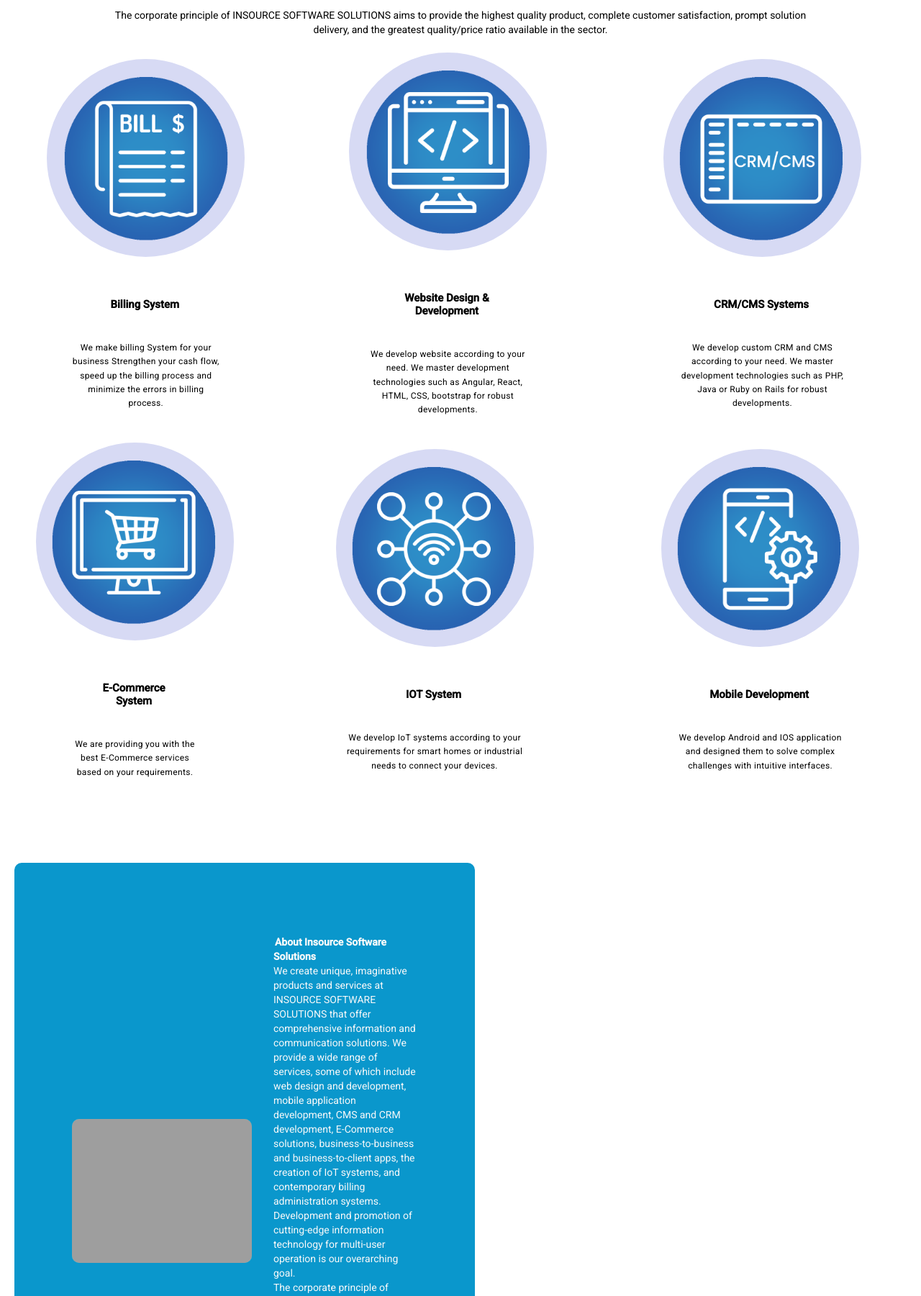
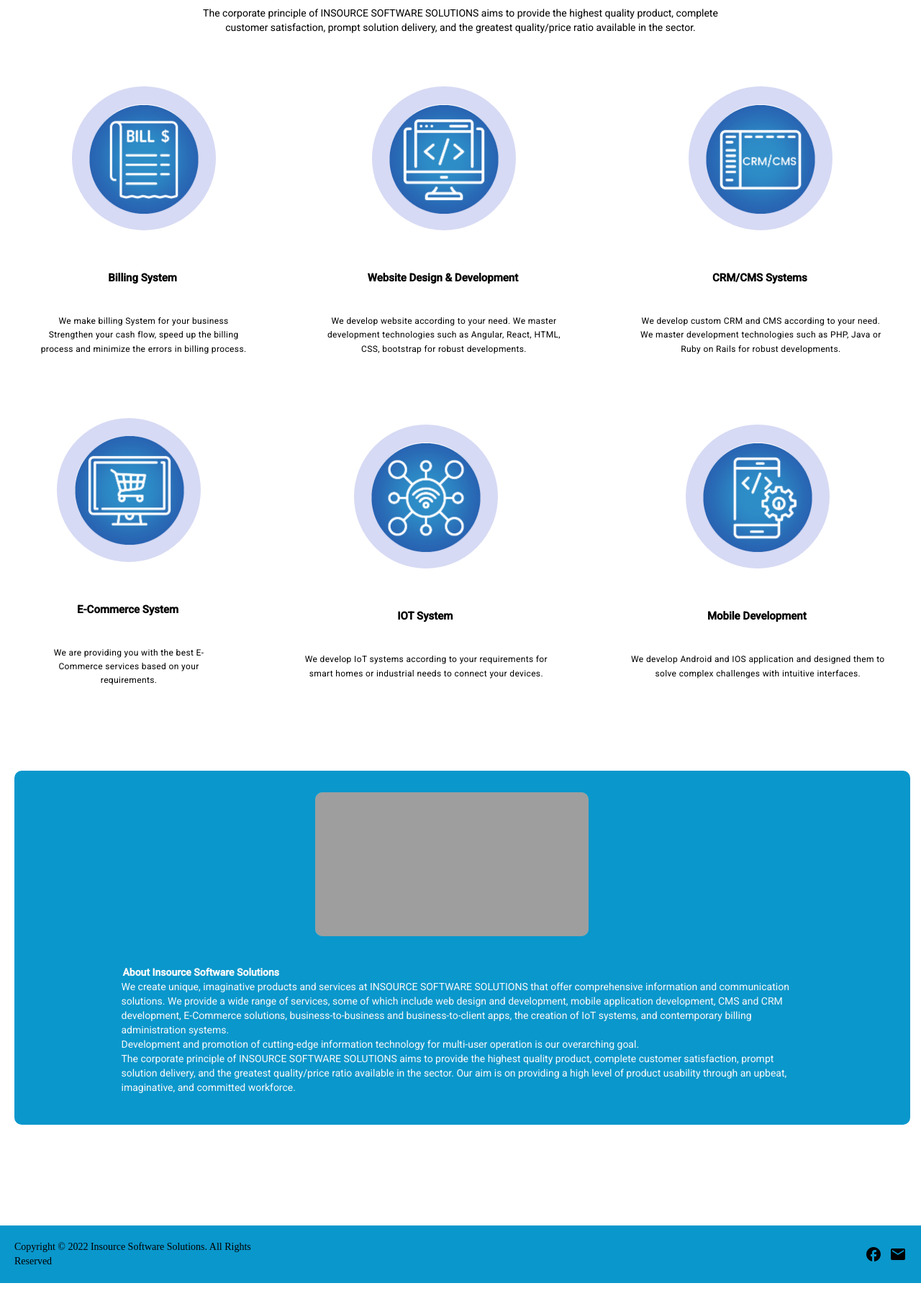
Before and after one commit to InSourceSolutions/insource-solutions-web, an Angular app: page /about-us in a window 1280 px wide. Shown: the part 710-2511 px from the top of the page at 72% size. Built offline with nearby package versions, Linux system fonts and the light colour scheme; grey boxes are pictures that could not be loaded.

Commit message:
conent is updated

```diff
--- a/src/app/about-us/about-us.component.html
+++ b/src/app/about-us/about-us.component.html
@@ -18,20 +18,20 @@
     <h2 class="heading-content">
       About Us
     </h2>
-    <p style="width:80%; text-align:center;">
+    <p style="width:60%; text-align:center;">
       The corporate principle of INSOURCE SOFTWARE SOLUTIONS aims to provide the highest quality product, complete
       customer satisfaction, prompt solution delivery, and the greatest quality/price ratio available in the sector.
     </p>
   </div>
 
-    <div fxLayout="row" fxLayoutAlign="space-around center">
+    <div fxLayout="row" fxLayoutAlign="space-around center center">
       <div class="about_card" (click)="onProvidedServiceClick()">
         <div class="about_img-container">
           <div class="billing-image">
             <img src="../../assets/Images/about-us-page/billing-system.png" alt="">
           </div>
         </div>
-          <div fxLayout="row" fxLayoutAlign="center">
+        <div fxLayout="row " fxLayoutAlign="center">
           <h4 class="heading-content ">
             Billing System
           </h4>
@@ -83,7 +83,7 @@
     </div>
     </div>
 
-    <div fxLayout="row" fxLayoutAlign="space-around center">
+    <div fxLayout="row" fxLayoutAlign="space-around center center">
       <div class="about_card" (click)="onProvidedServiceClick()">
         <div class="about_img-container">
           <div class="ecommerce-image">
@@ -136,12 +136,11 @@
             interfaces.
           </p>
         </div>
-
     </div>
     </div>
 
-    <div fxLayout="row" fxLayoutAlign="center center" class="about-content">
-      <div fxLayout="row" fxLayoutAlign="center"><img src="../../assets/Images/logos/logo-web.jpg" class="about-logo"></div>
+    <div fxLayout="row wrap" fxLayoutAlign="center center" class="about-content">
+      <div fxLayout="row" fxLayoutAlign="center center"><img src="../../assets/Images/logos/logo-web.jpg" class="about-logo"></div>
       <div fxLayout="row" fxFlex="80" fxLayoutAlign="end">
         <p>
           <br><br>
--- a/src/app/about-us/about-us.component.scss
+++ b/src/app/about-us/about-us.component.scss
@@ -1,10 +1,10 @@
 .body-image {
+  height: auto;
+  width: auto;
   background-image: url("../../assets/Images/banner-about-us.jpg");
   background-repeat: no-repeat;
-  margin-top: 3px;
   background-size: 100% 100%;
   background-position: center;
-  width: auto;
   position: relative;
 }
 .logo {
@@ -42,8 +42,7 @@
 }
 
 .heading-content {
-  width: 40%;
-  font-size: 14x;
+  font-size: 12x;
   line-height: 1.2;
   font-weight: bold;
   padding: 2px;
@@ -72,8 +71,6 @@
 .about_card{
   transition: .4s transform cubic-bezier(.155,1.105,.295,1.12);
   cursor: pointer;
-  margin-left: 50px;
-  margin-right: 50px;
 }
 
 .about_card:hover{
@@ -81,13 +78,15 @@
 }
 
 .about_img-container {
-  width: 225px;
-  height: 225px;
+  width: 150px;
+  height: 150px;
   border-radius: 100%;
   display: flex;
   align-items: center;
   border: 25px solid #d7daf4;
   margin: 0 auto 55px auto;
+  margin-top: 50px;
+
 }
 
 .about_card img {
@@ -97,42 +96,41 @@
 
 .billing-image {
   position: relative;
-  right: 4px;
+  right: 3px;
   top: 4px;
 }
 
 .web-image {
   position: relative;
-  right: 4px;
+  right: 3px;
   top: 4px;
 }
 
 .crm-image {
   position: relative;
-  right: 6px;
+  right: 3px;
   top: 4px;
 }
 
 .ecommerce-image {
   position: relative;
-  right: 6px;
+  right: 2px;
   top: 4px;
 }
 
 .iot-image {
   position: relative;
-  right: 6px;
+  right: 3px;
   top: 4px;
 }
 
 .mobdev-image {
   position: relative;
-  right: 6px;
+  right: 3px;
   top: 4px;
 }
 .about-content {
-  width: 50%;
-  padding: 60px 80px 80px 80px;
+  padding: 30px 30px 30px 30px;
   border-radius: 10px;
   background-color: #0A97CC;
   color: #f9f9f9;
@@ -143,7 +141,7 @@
 
 .about-logo {
   height: 200px;
-  width: 250px;
+  width: 380px;
   margin-right: 30px;
   border-radius: 10px;
   background-size: 100% 100%;
--- a/src/app/contact-us/contact-us.component.scss
+++ b/src/app/contact-us/contact-us.component.scss
@@ -1,6 +1,6 @@
 
 .body-image {
-  height: 100vh;
+  height: 500px;
   width: auto;
   background-image: url("../../assets/Images/Banner-3-contact-us.jpg");
   background-repeat: no-repeat;
--- a/src/app/home/home.component.html
+++ b/src/app/home/home.component.html
@@ -24,7 +24,7 @@
       our customers.
     </p>
     </div>
-          <div fxLayout="row" fxLayoutAlign="space-around center">
+          <div fxLayout="row" fxLayoutAlign="space-around center center">
             <div class="about-column" (click)="onProvidedServiceClick()">
               <img src="../../assets/Images/home-page/billing-system.png" alt="Warranty Icon"
             class="image-content" />
@@ -55,7 +55,7 @@
             </div>
           </div>
 
-           <div class="row wrap" fxLayoutAlign="space-around center">
+           <div class="row wrap" fxLayoutAlign="space-around center center">
         <div class="about-column" (click)="onProvidedServiceClick()">
           <img src="../../assets/Images/home-page/iot.png" alt="Warranty Icon" class="image-content" />
           <h3 class="about-heading">IOT System</h3>
--- a/src/app/home/home.component.scss
+++ b/src/app/home/home.component.scss
@@ -5,8 +5,6 @@
   background-size: 100% 100%;
   background-position: center;
   margin-bottom: 20px;
-  position: relative;
-  width: auto;
 }
 .heading {
   width: 35%;
@@ -47,11 +45,14 @@
 }
 
 .about-column {
-  width: 26%;
-  padding: 20px;
+  width: 20%;
   transition: .3s transform cubic-bezier(.155,1.105,.295,1.12),.3s
   box-shadow,.3s-webkit-transform cubic-bezier(.155,1.105,.295,1.12);
   cursor: pointer;
+  margin-left: 50px;
+  margin-right: 50px;
+  margin-top: 30px;
+  margin-bottom: 30px;
 }
 .about-column:hover {
   cursor: pointer;
@@ -66,15 +67,3 @@
 .image-content{
   width: 100px;
  }
-
- @media only screen and (max-width: 767px) {
-  .body-image {
-    background-image: url("../../assets/Images/banner-home.jpg");
-  }
-}
-
-@media (min-width: 1281px) {
-  .body-image {
-    background-image: url("../../assets/Images/banner-home.jpg");
-  }
-}
--- a/src/app/shared/header/header.component.html
+++ b/src/app/shared/header/header.component.html
@@ -1,6 +1,6 @@
 <mat-toolbar class="toolbar">
   <mat-toolbar-row>
-    <div fxShow="true" fxHide.gt-sm="true">
+    <div fxShow="true" fxHide.gt-xs="true">
       <button mat-icon-button (click)="sidenav.toggle()">
         <mat-icon style="color: rgb(4, 89, 168);">menu</mat-icon>
       </button>
@@ -28,8 +28,8 @@
     </div>
   </mat-toolbar-row>
 </mat-toolbar>
-<mat-sidenav color="primary" #sidenav fxLayout="column" mode="over"  opened="false" fxHide.gt-sm="true">
-      <div fxLayout="row" class="">
+<mat-sidenav color="primary" #sidenav fxLayout="column" mode="over"  opened="false" fxHide.gt-xs="true">
+      <div fxLayout="row">
         <a mat-button (click)="onHomeClick()">Home</a>
         <a mat-button (click)="onAboutUsClick()">About Us</a>
         <a mat-button (click)="onServicesClick()">Services</a>
```
Lines whose indentation alone changed are shown as unchanged.
